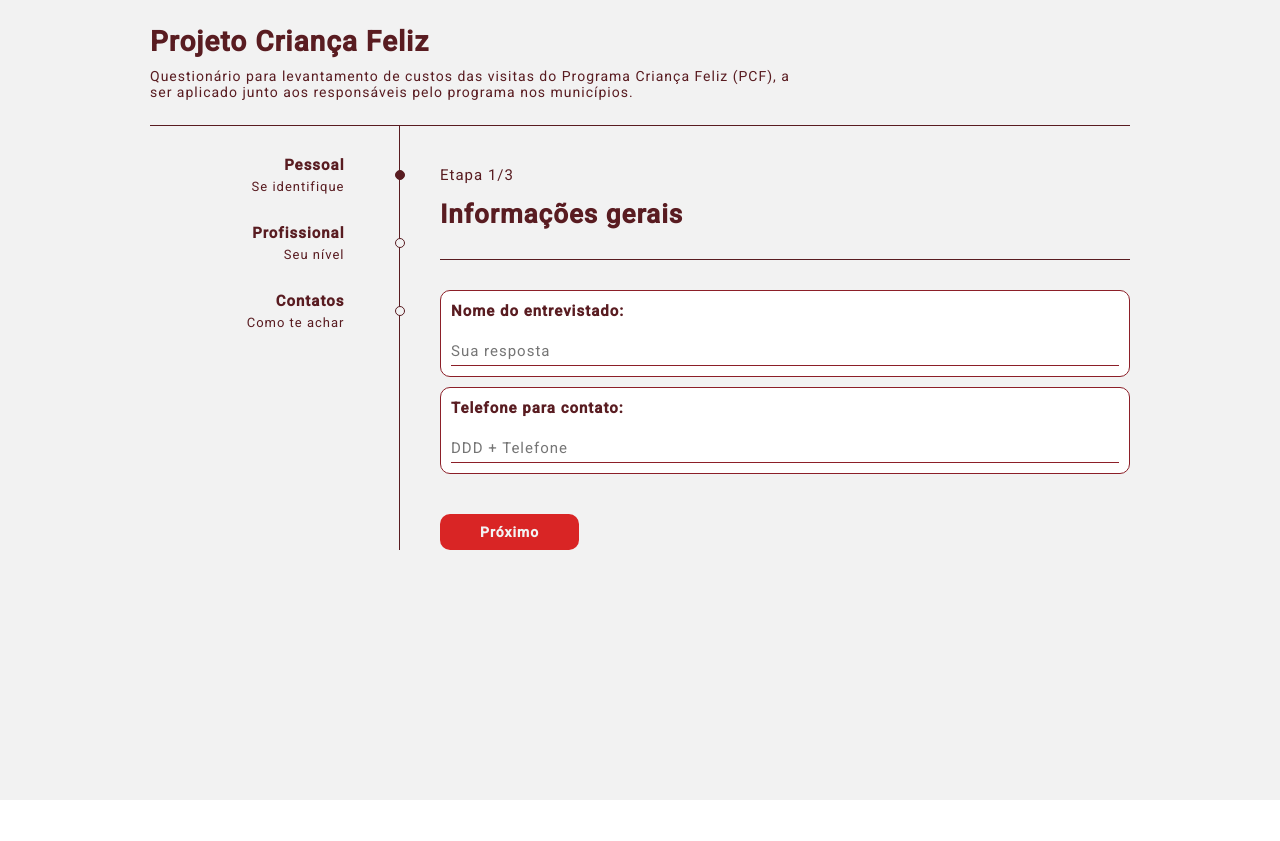
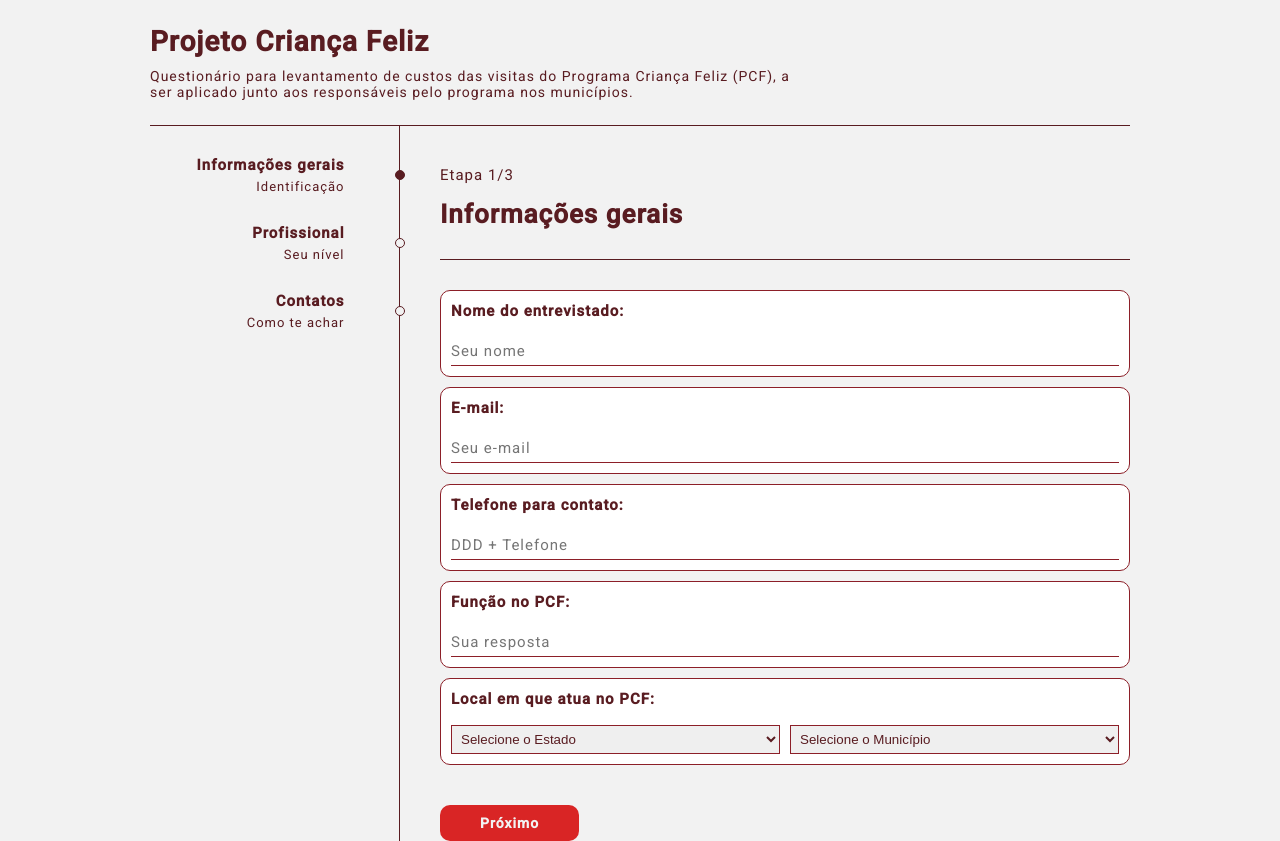
Before and after one commit to MarceloGalliDev/pcf-form, a React (Vite) app in the folder pcf-form/: page / in a window 1280 px wide. Before the commit the page ends 800 px from the top, so only its background shows below. Built offline with nearby package versions, Linux system fonts and the light colour scheme; no server answers.

Commit message:
update
update

```diff
--- /dev/null
+++ b/pcf-form/src/components/DropdownStateCity/index.tsx
@@ -0,0 +1,31 @@
+import { useEffect } from "react";
+import * as C from "./styles";
+
+export const DropdownStateCity = () => {
+
+  useEffect(() => { }, []);
+
+  return (
+    <C.Container>
+      <div className="contentStateUf">
+        <select
+          className="stateUf"
+          name="stateUF"
+        >
+          <option value="">
+            Selecione o Estado
+          </option>
+        </select>
+
+        <select
+          className="stateUf"
+          name="stateUF"
+        >
+          <option value="">
+            Selecione o Município
+          </option>
+        </select>
+      </div>
+    </C.Container>
+  )
+};
--- /dev/null
+++ b/pcf-form/src/components/DropdownStateCity/styles.ts
@@ -0,0 +1,17 @@
+import styled from "styled-components";
+
+export const Container = styled.div`
+  .contentStateUf {
+    display: flex;
+    gap: 10px;
+
+    .stateUf {
+      width: 50%;
+      margin-top: 17px;
+      padding: 5px;
+      color: #591C21;
+      border: 1px solid #8C1F28;
+    }
+  }
+
+`;
--- a/pcf-form/src/components/SidebarItem/index.tsx
+++ b/pcf-form/src/components/SidebarItem/index.tsx
@@ -4,12 +4,11 @@ import { Link } from "react-router-dom";
 type Props = {
   title: string;
   description: string;
-  icon: string;
   path: string;
   active: boolean;
 }
 
-export const SidebarItem = ({ title, description, icon, path, active}: Props) => {
+export const SidebarItem = ({ title, description, path, active}: Props) => {
   return (
     <C.Container>
       <Link to={path}>
--- a/pcf-form/src/components/Theme/index.tsx
+++ b/pcf-form/src/components/Theme/index.tsx
@@ -20,9 +20,8 @@ export const Theme = ({ children }: Props) => {
         <C.Steps>
           <C.Sidebar>
             <SidebarItem
-              title="Pessoal"
-              description="Se identifique"
-              icon="profile"
+              title="Informações gerais"
+              description="Identificação"
               path="/"
               active={state.currentStep === 1}
             />
@@ -30,7 +29,6 @@ export const Theme = ({ children }: Props) => {
             <SidebarItem
               title="Profissional"
               description="Seu nível"
-              icon="book"
               path="/formstep2"
               active={state.currentStep === 2}
             />
@@ -38,7 +36,6 @@ export const Theme = ({ children }: Props) => {
             <SidebarItem
               title="Contatos"
               description="Como te achar"
-              icon="mail"
               path="/formstep3"
               active={state.currentStep === 3}
             />
--- a/pcf-form/src/context/FormContext.tsx
+++ b/pcf-form/src/context/FormContext.tsx
@@ -5,8 +5,9 @@ import { createContext, useReducer, useContext, ReactNode } from "react";
 type State = {
   currentStep: number;
   name: string;
+  email: string;
   phoneNumber: string;
-  email: string;
+  functionPCF: string;
   github: string;
   //é o tipo de informação que está dentro do meu state
 };
@@ -29,8 +30,9 @@ type FormProviderProps = {
 const initialData: State = {
   currentStep: 0,
   name: '',
+  email: '',
   phoneNumber: '',
-  email: '',
+  functionPCF: '',
   github: '',
   //são os dados iniciais
 }
@@ -42,8 +44,9 @@ const FormContext = createContext<ContextType | undefined>(undefined);//o create
 export enum FormActions {
   setCurrentStep,
   setName,
+  setEmail,
   setPhoneNumber,
-  setEmail,
+  setFunctionPCF,
   setGithub,
   //enum = é uma forma de tipificar dados em um objeto, como listas, são autoincrementados, e podem ser números, podem haver strings sem valores.
 }
@@ -55,10 +58,12 @@ const formReducer = (state: State, action: Action) => {//recebi os dados origina
       return { ...state, currentStep: action.payload };//pego o passo no action.payload, no currentStep e retorna o novo valor
     case FormActions.setName:
       return { ...state, name: action.payload };
+    case FormActions.setEmail:
+      return { ...state, email: action.payload };
     case FormActions.setPhoneNumber:
       return { ...state, phoneNumber: action.payload };
-    case FormActions.setEmail:
-      return { ...state, email: action.payload };
+    case FormActions.setFunctionPCF:
+      return { ...state, functionPCF: action.payload };
     case FormActions.setGithub:
       return { ...state, github: action.payload };
     default://se não existir está ação retorna o state do jeito que veio
@@ -68,9 +73,7 @@ const formReducer = (state: State, action: Action) => {//recebi os dados origina
   //payload é os dados
 }
 
-
 //Provider - o ambiente geral para gerenciar os dados, componente principal
-
 export const FormProvider = ({children}: FormProviderProps) => {
   const [state, dispatch] = useReducer(formReducer, initialData);
   const value = { state, dispatch };
--- a/pcf-form/src/pages/FormStep1/index.tsx
+++ b/pcf-form/src/pages/FormStep1/index.tsx
@@ -6,40 +6,62 @@ import { ChangeEvent, useEffect } from "react"
 import { useForm } from "react-hook-form";
 import { yupResolver } from '@hookform/resolvers/yup';
 import * as yup from "yup";
+import { DropdownStateCity } from "../../components/DropdownStateCity"
 
 
 interface FormStep1Input {
   name: string;
-  phone: string;
+  phoneNumber: string;
+  email: string;
+  functionPCF: string;
 }
 
 const schema = yup.object({
   name: yup.string().required(),
-  phone: yup.number().required(),
+  phoneNumber: yup.number().required(),
+  email: yup.string().required(),
+  functionPCF: yup.string().required(),
 }).required();
+
+
 
 export const FormStep1 = () => {
   const navigate = useNavigate();
   const { state, dispatch } = useFormPage();
 
   const { register, handleSubmit, formState: {errors}} = useForm<FormStep1Input>({resolver: yupResolver(schema)})
-
   const onSubmit = handleSubmit(data => navigate('/formstep2'))
 
+//Aqui fizemos a função de troca de nome, usamos dispatch para realizar a troca, onde recebemos no payload o valor, e setamos no FormActions
   const handleNameChange = (event: ChangeEvent<HTMLInputElement>) => {
     dispatch({
       type: FormActions.setName,
       payload: event.target.value
     });
-  }//Aqui fizemos a função de troca de nome, usamos dispatch para realizar a troca, onde recebemos no payload o valor, e setamos no FormActions
+  };
+
+  const handleEmailChange = (event: ChangeEvent<HTMLInputElement>) => {
+    dispatch({
+      type: FormActions.setEmail,
+      payload: event.target.value
+    });
+  };
 
   const handlePhoneNumberChange = (event: ChangeEvent<HTMLInputElement>) => {
     dispatch({
       type: FormActions.setPhoneNumber,
       payload: event.target.value
     });
-  }
+  };
 
+  const handleFunctionPCFChange = (event: ChangeEvent<HTMLInputElement>) => {
+    dispatch({
+      type: FormActions.setFunctionPCF,
+      payload: event.target.value
+    });
+  };
+
+  //Aqui ambiente da troca do passe, de acordo com a currentStep, controle de página
   useEffect(() => {
     dispatch({
       type: FormActions.setCurrentStep,
@@ -65,25 +87,63 @@ export const FormStep1 = () => {
               autoFocus
               value={state.name}
               onChange={handleNameChange}
+              placeholder="Seu nome"
+            />
+          </label>
+        </div>
+
+        <div className="formQuestion">
+          <label htmlFor="email">
+            E-mail:
+            <span>{errors.email && " ⚠ *Campo obrigatório "}</span>
+            <input
+              {...register("email")}
+              name="email"
+              type="email"
+              value={state.email}
+              onChange={handleEmailChange}
+              placeholder="Seu e-mail"
+            />
+          </label>
+        </div>
+
+        <div className="formQuestion">
+          <label htmlFor="phoneNumber">
+            Telefone para contato:
+            <span>{errors.phoneNumber && " ⚠ *Campo obrigatório "}</span>
+            <input
+              {...register("phoneNumber")}
+              name="phoneNumber"
+              type="text"
+              value={state.phoneNumber}
+              onChange={handlePhoneNumberChange}
+              placeholder="DDD + Telefone"
+            />
+          </label>
+        </div>
+
+        <div className="formQuestion">
+          <label htmlFor="functionPCF">
+            Função no PCF:
+            <span>{errors.functionPCF && " ⚠ *Campo obrigatório "}</span>
+            <input
+              {...register("functionPCF")}
+              name="functionPCF"
+              type="text"
+              value={state.functionPCF}
+              onChange={handleFunctionPCFChange}
               placeholder="Sua resposta"
             />
           </label>
         </div>
 
         <div className="formQuestion">
-          <label htmlFor="phonenumber">
-            Telefone para contato:
-            <span>{errors.phone && " ⚠ *Campo obrigatório "}</span>
-            <input
-              {...register("phone")}
-              name="phone"
-              type="text"
-              autoFocus
-              value={state.phoneNumber}
-              onChange={handlePhoneNumberChange}
-              placeholder="DDD + Telefone"
-            />
+          <label htmlFor="stateUF">
+            Local em que atua no PCF:
+            <span>{errors.functionPCF && " ⚠ *Campo obrigatório "}</span>
+            <DropdownStateCity/>
           </label>
+
         </div>
 
         <button
```
Also changed, not shown: pcf-form/src/helpers/ibge.tsx (added, +15 -0 lines), pcf-form/src/pages/FormStep1/styles.ts (line endings or trailing spaces).
